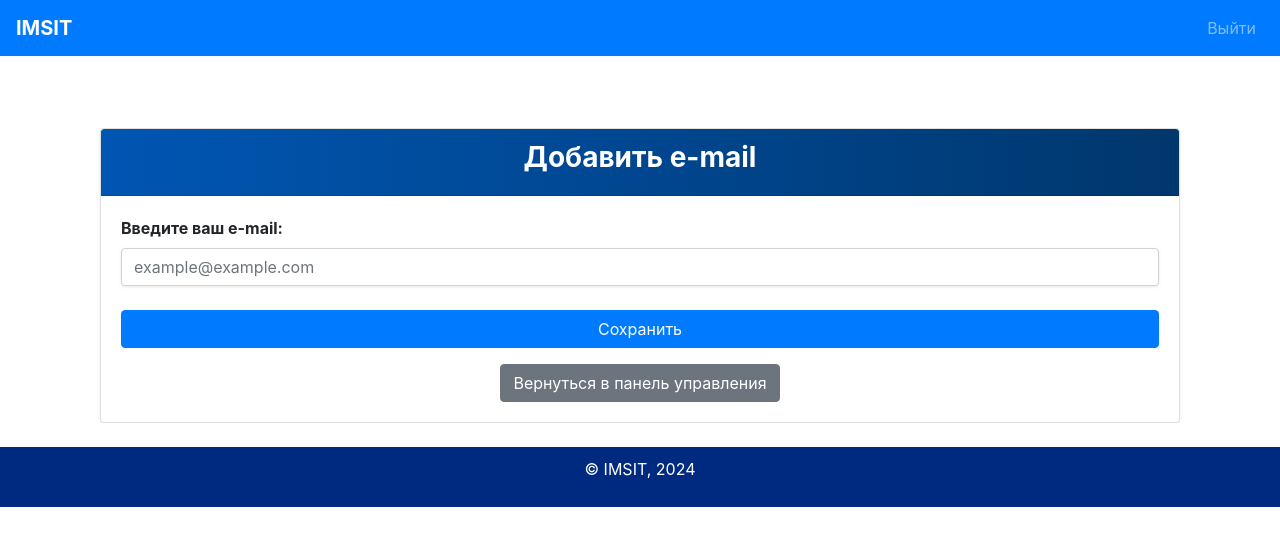
After one commit to ParkourJohnson/Kurs, a Flask app: page /student/add_email in a window 1280 px wide. The commit adds this page. Shown: the top 546 px of the page. Run offline with Flask 3, Linux system fonts and the light colour scheme.

Commit message:
email adding for students

```diff
--- a/app.py
+++ b/app.py
@@ -266,5 +266,26 @@ def staff_applications():
 
     return render_template('staff_applications.html', applications=applications)
 
+@app.route('/student/add_email', methods=['GET', 'POST'])
+def add_email():
+    if request.method == 'POST':
+        if session['role'] != 'student':
+            flash('Доступ запрещен')
+            return redirect('/login')
+
+        email = request.form['email']
+        user_id = get_user(session['username'])[0]
+
+        conn = sqlite3.connect(DB_PATH)
+        cursor = conn.cursor()
+        cursor.execute("UPDATE users SET email = ? WHERE id = ?", (email, user_id))
+        conn.commit()
+        conn.close()
+
+        flash('Email успешно сохранён!', 'success')
+        return redirect(url_for('student_dashboard'))
+
+    return render_template('add_email.html')
+
 if __name__ == "__main__":
     app.run(debug=True)
--- a/p.py
+++ b/p.py
@@ -4,7 +4,7 @@ conn = sqlite3.connect("imsit.db")
 
 cursor = conn.cursor()
 
-cursor.execute("SELECT * FROM applications")
+cursor.execute("SELECT * FROM users")
 
 rows = cursor.fetchall()
 
--- /dev/null
+++ b/templates/add_email.html
@@ -0,0 +1,34 @@
+{% extends "base.html" %}
+
+{% block title %}Добавить e-mail{% endblock %}
+
+{% block content %}
+<div class="container mt-5">
+    <div class="card shadow-sm">
+        <div class="card-header bg-primary text-white text-center">
+            <h3>Добавить e-mail</h3>
+        </div>
+        <div class="card-body">
+            <form method="POST" action="{{ url_for('add_email') }}" class="needs-validation" novalidate>
+                <div class="form-group mb-4">
+                    <label for="email" class="form-label">Введите ваш e-mail:</label>
+                    <input
+                        type="email"
+                        id="email"
+                        name="email"
+                        class="form-control"
+                        placeholder="example@example.com"
+                        required>
+                    <div class="invalid-feedback">
+                        Пожалуйста, введите корректный e-mail.
+                    </div>
+                </div>
+                <button type="submit" class="btn btn-primary btn-block">Сохранить</button>
+            </form>
+            <div class="text-center mt-3">
+                <a href="/student" class="btn btn-secondary">Вернуться в панель управления</a>
+            </div>
+        </div>
+    </div>
+</div>
+{% endblock %}
--- a/templates/student_dashboard.html
+++ b/templates/student_dashboard.html
@@ -13,6 +13,7 @@
             <div class="d-flex flex-column flex-md-row justify-content-between">
                 <a href="{{ url_for('apply_form') }}" class="btn btn-success mb-3 mb-md-0">Подать заявление</a>
                 <a href="{{ url_for('my_applications') }}" class="btn btn-info mb-3 mb-md-0">Поданные заявления</a>
+                <a href="{{ url_for('add_email') }}" class="btn btn-info mb-3 mb-md-0">Добавить e-mail</a>
                 <a href="{{ url_for('logout') }}" class="btn btn-danger">Выйти</a>
             </div>
         </div>
```
Also changed, not shown: imsit.db.
